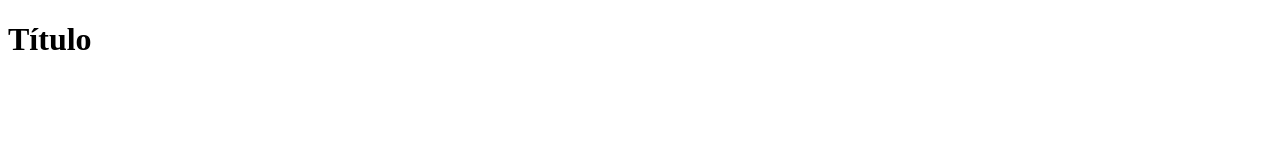
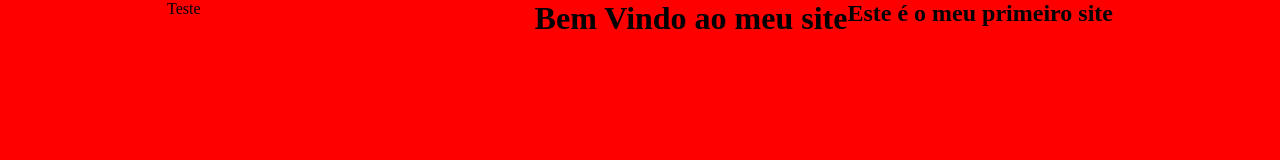
Before and after one commit to Jeffin2/Site-Arrecadacao-para-Animais-em-Situacao-de-Rua, a plain HTML site: page index.html in a window 1280 px wide. Drawn offline with Linux system fonts and the light colour scheme.

Commit message:
Outro teste

```diff
--- a/index.html
+++ b/index.html
@@ -3,12 +3,18 @@
 <head>
     <meta charset="UTF-8">
     <meta name="viewport" content="width=device-width, initial-scale=1.0">
-    <title>Document</title>
+    <title>Teste
+
+    </title>
+    <link rel="stylesheet" href="styles.css">
 </head>
 <body>
     <div class="container">
 
-        <h1>Título</h1>
+        <div class="titulo">
+            <h1>Bem Vindo ao meu site</h1>
+            <h2>Este é o meu primeiro site</h2>
+        </div>
 
     </div>
 </body>
--- /dev/null
+++ b/styles.css
@@ -0,0 +1,9 @@
+*{
+    display: flex;
+    margin: 0 auto;
+    padding: 0;
+}
+
+body{
+    background-color: red;
+}
```
